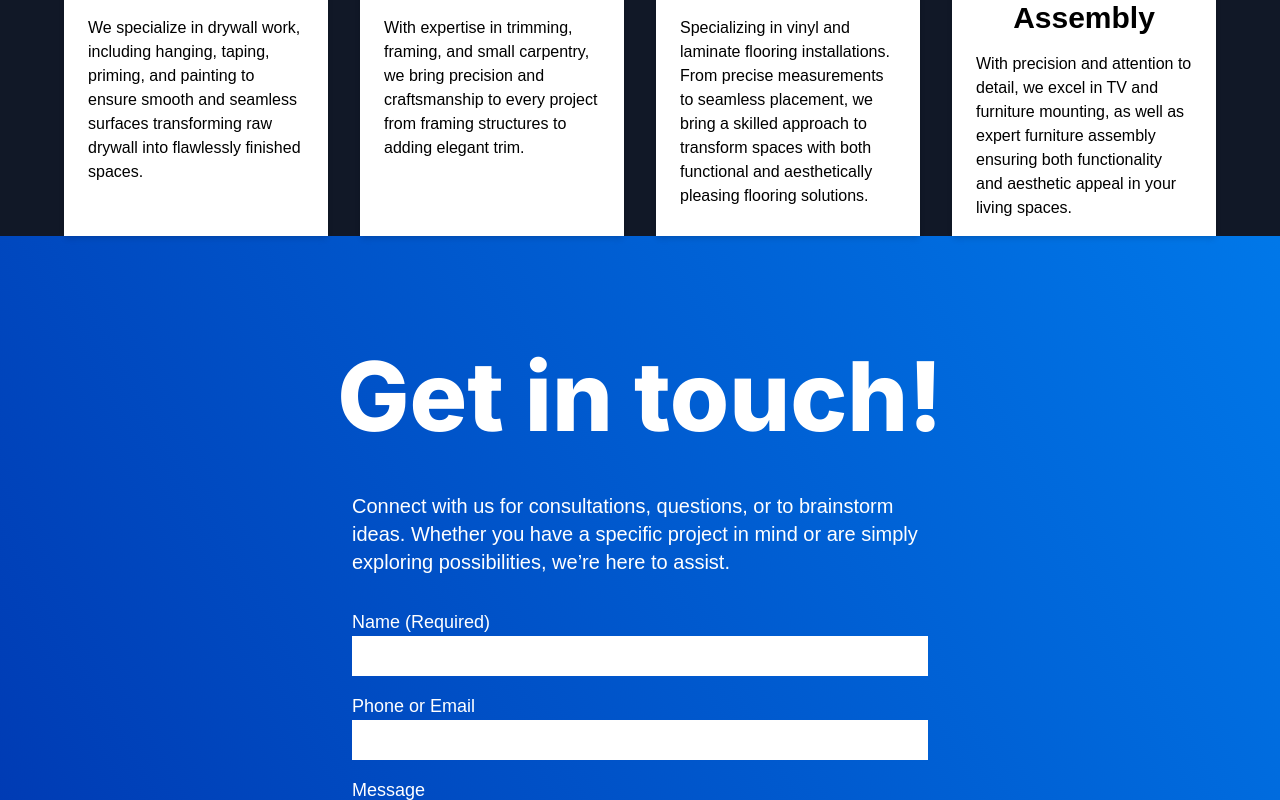
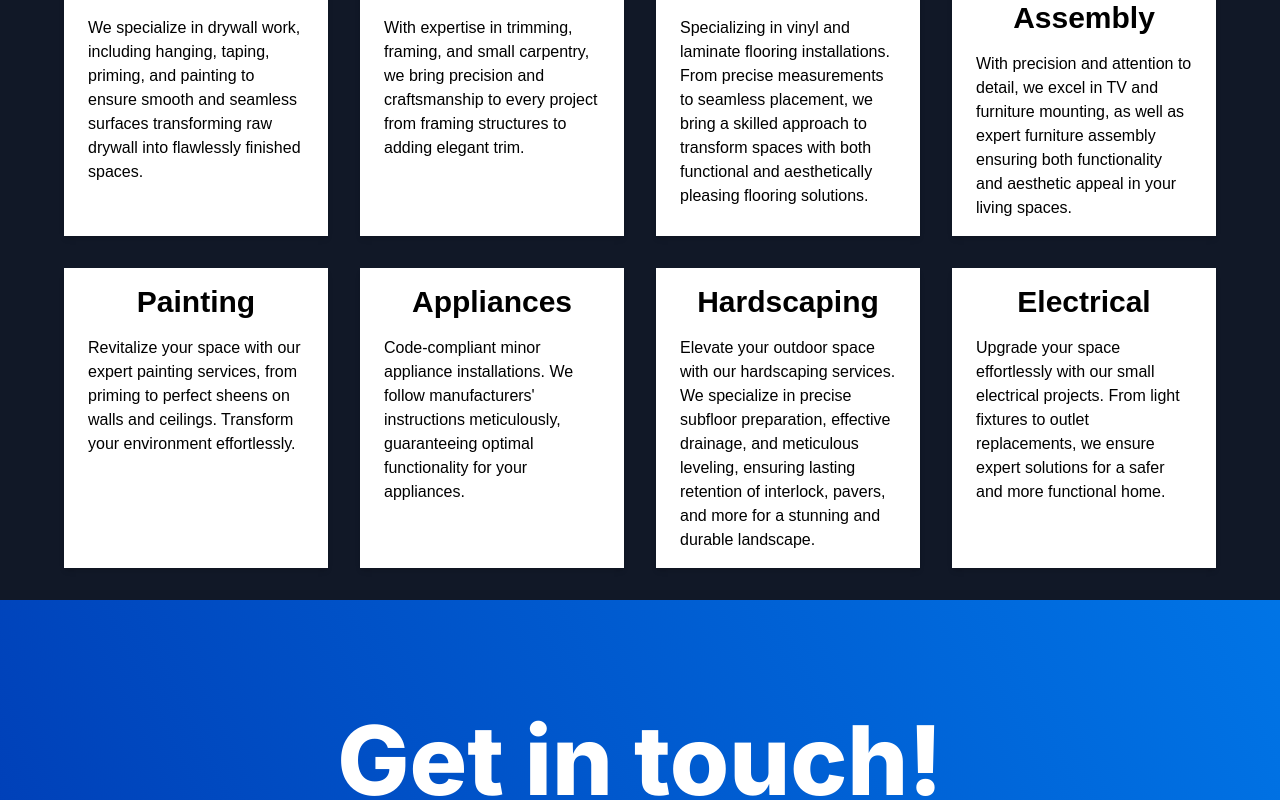
Before and after one commit to emidesigns/fixitproservices.ca, a React (Vite) app: page / in a window 1280 px wide. Shown: the part 933-1733 px from the top of the page. Built offline with nearby package versions, Linux system fonts and the light colour scheme.

Commit message:
adding categories for handyman work

```diff
--- a/src/App.tsx
+++ b/src/App.tsx
@@ -19,27 +19,29 @@ function App() {
       <section className="text-white">
         <div className="grid text-center">
           <h2 className="max-w-3xl mx-auto px-10 py-14 sm:pt-6 sm:py-18 font-extrabold">
-            Turn your house into a dream home with our
-            handyman team. From small repairs to home improvements,
-            we’ve got you covered.{" "}
+            Turn your house into a dream home with our handyman team. From small
+            repairs to home improvements, we’ve got you covered.{" "}
           </h2>
           <div className="max-w-full bg-white py-10">
             <p className="max-w-3xl px-8 sm:px-0 mx-auto text-black text-lg">
-            In every interaction, we strive to make a lasting impact through top-notch <strong>handyman</strong> and <strong>repair services</strong> in{" "}
-              <strong>Toronto</strong> and <strong>Etobicoke</strong>. Our commitment goes beyond transactions, fostering enduring customer relationships built on <strong>trust</strong>,{" "}
-              <strong>reliability</strong>, and{" "}
+              In every interaction, we strive to make a lasting impact through
+              top-notch <strong>handyman</strong> and{" "}
+              <strong>repair services</strong> in <strong>Toronto</strong> and{" "}
+              <strong>Etobicoke</strong>. Our commitment goes beyond
+              transactions, fostering enduring customer relationships built on{" "}
+              <strong>trust</strong>, <strong>reliability</strong>, and{" "}
               <strong>unparalleled service</strong>.
             </p>
           </div>
         </div>
       </section>
 
-      <section className="bg-gray-900 max-w-full">
-        <h3 className="text-center text-yellow py-12 px-8 sm:px-0">
+      <section className="bg-gray-900 max-w-full pb-8">
+        <h3 className="text-center text-yellow py-12 px-8">
           Some of the services we offer:
         </h3>
 
-        <div className="grid grid-cols-1 md:grid-cols-4 gap-8 max-w-6xl mx-auto">
+        <div className="grid grid-cols-1 md:grid-cols-4 gap-8 max-w-6xl mx-auto mb-8">
           <div className="bg-white py-4 px-8 sm:px-6 shadow-md">
             <h4 className="text-2xl sm:text-3xl font-bold mb-4 text-center">
               Drywall
@@ -84,6 +86,52 @@ function App() {
             </p>
           </div>
         </div>
+
+        <div className="grid grid-cols-1 md:grid-cols-4 gap-8 max-w-6xl mx-auto">
+          <div className="bg-white py-4 px-8 sm:px-6 shadow-md">
+            <h4 className="text-2xl sm:text-3xl font-bold mb-4 text-center">
+              Painting
+            </h4>
+            <p>
+              Revitalize your space with our expert painting services, from
+              priming to perfect sheens on walls and ceilings. Transform your
+              environment effortlessly.
+            </p>
+          </div>
+
+          <div className="bg-white py-4 px-8 sm:px-6 shadow-md">
+            <h4 className="text-2xl sm:text-3xl font-bold mb-4 text-center">
+              Appliances
+            </h4>
+            <p>
+              Code-compliant minor appliance installations. We follow
+              manufacturers' instructions meticulously, guaranteeing optimal
+              functionality for your appliances.
+            </p>
+          </div>
+
+          <div className="bg-white py-4 px-8 sm:px-6 shadow-md">
+            <h4 className="text-2xl sm:text-3xl font-bold mb-4 text-center">
+              Hardscaping
+            </h4>
+            <p>
+              Elevate your outdoor space with our hardscaping services. We
+              specialize in precise subfloor preparation, effective drainage,
+              and meticulous leveling, ensuring lasting retention of interlock,
+              pavers, and more for a stunning and durable landscape.
+            </p>
+          </div>
+          <div className="bg-white py-4 px-8 sm:px-6 shadow-md">
+            <h4 className="text-2xl sm:text-3xl font-bold mb-4 text-center">
+              Electrical
+            </h4>
+            <p>
+              Upgrade your space effortlessly with our small electrical
+              projects. From light fixtures to outlet replacements, we ensure
+              expert solutions for a safer and more functional home.
+            </p>
+          </div>
+        </div>
       </section>
 
       <section className="grid py-20">
```
Also changed, not shown: 5 other files (tests, documents, lock files or other folders).
